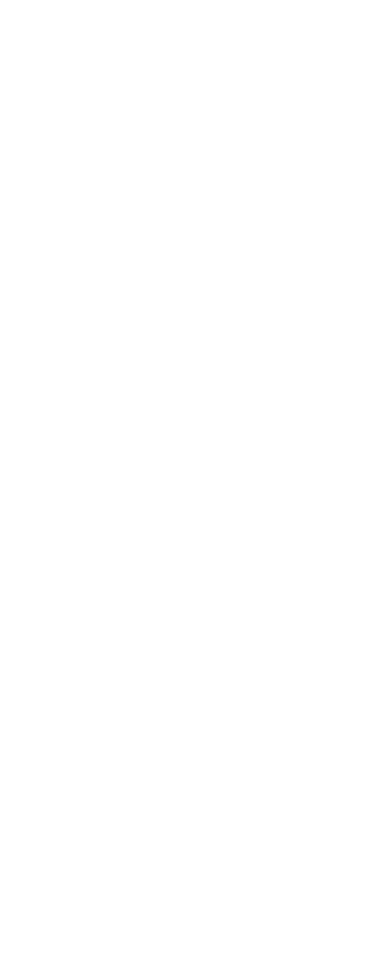
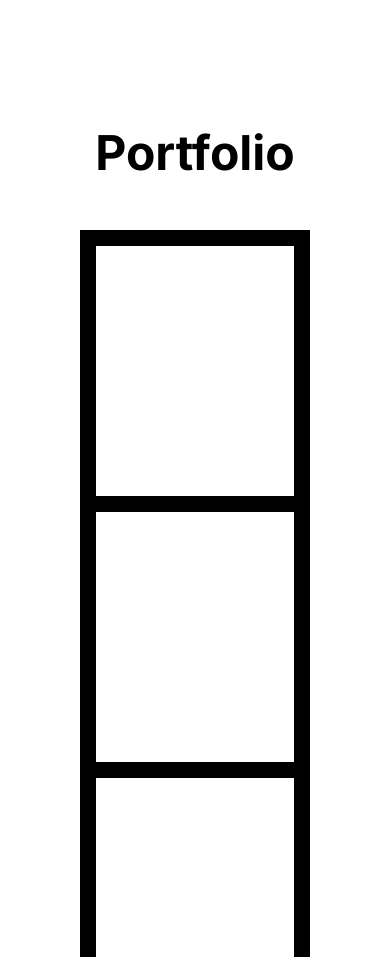
Before and after one commit to Sierra9999/Portfolio, a Next.js app: page / in a window 390 px wide. Shown: the part 1040-1997 px from the top of the page. Before the commit the page ends 1347 px from the top, so only its background shows below. Built offline with nearby package versions, Linux system fonts and the light colour scheme.

Commit message:
checkpoint: projects showcase

```diff
--- a/src/app/page.module.css
+++ b/src/app/page.module.css
@@ -3,7 +3,7 @@
   flex-direction: column;
   justify-content: space-between;
   align-items: center;
-  padding: 6rem;
+  padding: 5rem;
   min-height: 100vh;
 }
 
--- a/src/app/page.tsx
+++ b/src/app/page.tsx
@@ -1,5 +1,6 @@
 import Image from 'next/image'
 import styles from './page.module.css'
+import ProjectShowcase from '@/components/ProjectShowcase'
 
 export default function Home() {
   return (
@@ -10,6 +11,7 @@
           <p>here we will have some Icons</p>
           <h1>Sierra</h1>
         </section>
+        <ProjectShowcase/>
     </main>
   )
 }
--- /dev/null
+++ b/src/components/ProjectShowcase/index.tsx
@@ -0,0 +1,32 @@
+import React from "react";
+import styles from "./styles.module.css";
+
+const projects: {
+  name: string;
+  description: string;
+  liveUrl: string;
+  codeUrl: string;
+} = [
+  {
+    name: "Country App",
+    codeUrl : 'https://github.com/Sierra9999/country-app',
+    description : "An app which shows country data, made in React & Typescript using Sass",
+    liveUrl : 'https://sierra9999.github.io/country-app/'
+  },
+];
+
+const ProjectShowcase = () => {
+  return (
+    <>
+      <h1 className={styles["portfolio-title"]}>Portfolio</h1>
+      <section className={styles["projects"]}>
+        <div className={styles["projects__card"]}></div>
+        <div className={styles["projects__card"]}></div>
+        <div className={styles["projects__card"]}></div>
+        <div className={styles["projects__card"]}></div>
+      </section>
+    </>
+  );
+};
+
+export default ProjectShowcase;
--- /dev/null
+++ b/src/components/ProjectShowcase/styles.module.css
@@ -0,0 +1,40 @@
+.portfolio-title {
+  margin: 3rem;
+  font-size: 3rem;
+}
+
+.projects {
+  background-color: black;
+  height: fit-content;
+  width: 90%;
+  padding: 1rem;
+  display: grid;
+  row-gap: 1rem;
+  column-gap: 1rem;
+  min-height: 300px;
+  grid-template-columns: auto auto auto auto;
+  grid-template-rows: auto;
+}
+
+.projects__card {
+  background-color: white;
+}
+
+@media (max-width: 700px) {
+  .projects {
+    grid-template-columns: auto;
+    width: 100%;
+    min-height: 400px;
+    grid-auto-rows: 250px;
+    padding: 0rem 1rem 1rem 1rem;
+  }
+}
+
+@media (min-width: 701px) and (max-width: 1023px) {
+  .projects {
+    grid-template-columns: auto auto;
+    grid-template-rows: 250px 250px;
+    width: 100%;
+    min-height: 400px;
+  }
+}
```
Also changed, not shown: src/components/ProjectCard/index.tsx (added, +9 -0 lines).
